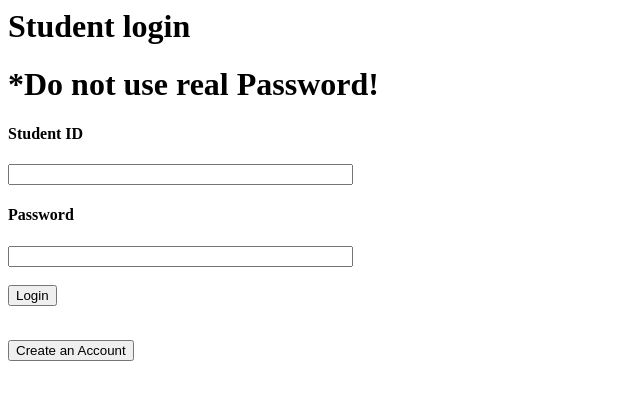
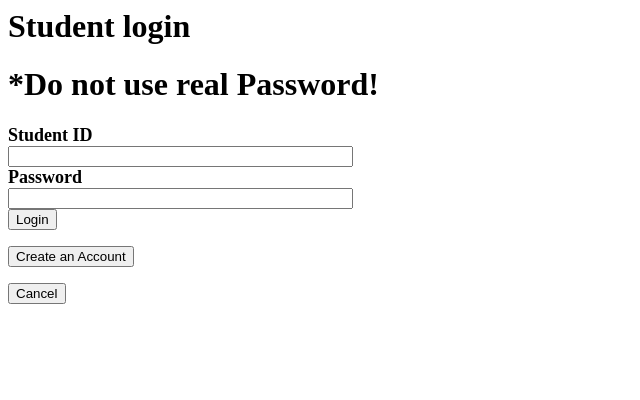
Before and after one commit to jvanderhyde/hungerco, a PHP site: page /stlogin.php in a window 1280 px wide. Shown: the top 400 px of the page, without its empty margins (0-640 px from the left). Run offline with PHP 8.4, Linux system fonts and the light colour scheme.

Commit message:
a little bit change

```diff
--- a/HCApp/stlogin.php
+++ b/HCApp/stlogin.php
@@ -8,13 +8,12 @@
         <h1>Student login</h1>
         <h1>*Do not use real Password!</h1>
         <form name="stlogin" action="stinfo.php" method="POST">
-            <h4>Student ID</h4>
-            <input type="text" size="40" name="studentID">
-            <h4>Password</h4>
-            <input type="password" size="40" name="studentPass"><br/><br/>
+            <font size="4"><b>Student ID</b></font><br />
+            <input type="text" size="40" name="studentID"><br />
+            <font size="4"><b>Password</b></font><br />
+            <input type="password" size="40" name="studentPass"><br/>
             <input type="submit" value="Login">
         </form>
-        <br/>
         <form name="createAccount" action="createaccount.php" method="POST">
             <input type="hidden" value="0" name="enteredNameF">
             <input type="hidden" value="0" name="enteredNameM">
@@ -24,6 +23,9 @@
             <input type="hidden" value="0" name="enteredEmail">
             <input type="submit" value="Create an Account">
         </form>
+        <form name="cancel" action="index.php" method="POST">
+            <input type="submit" value="Cancel">
+        </form>
 
 
     </body>
```
Also changed, not shown: HCApp/submitcreation.php (+12 -1 lines).
